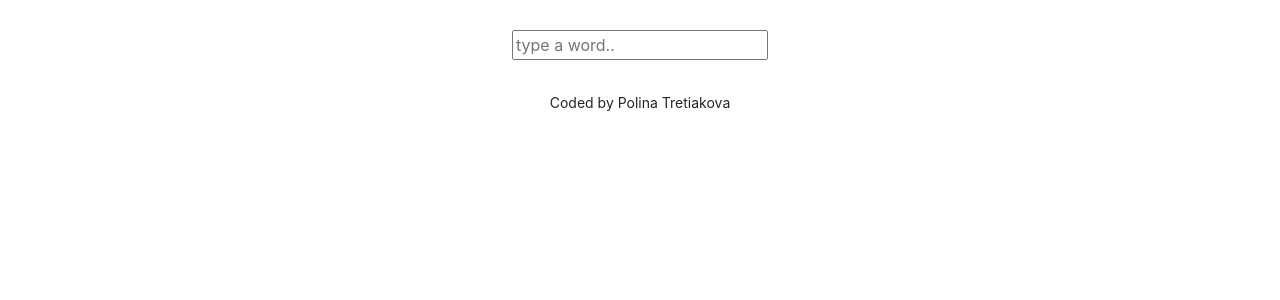
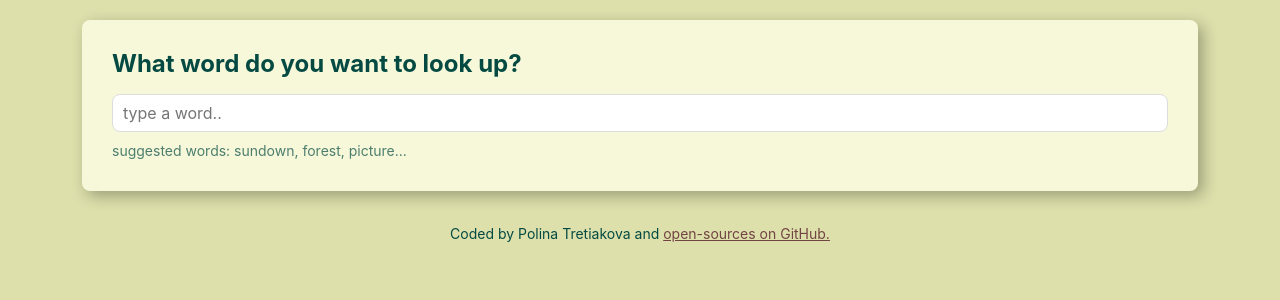
Before and after one commit to PollyT249/dictionary-project, a React (Create React App) app: page / in a window 1280 px wide. Shown: the top 300 px of the page. Built offline with nearby package versions, Linux system fonts and the light colour scheme; no server answers.

Commit message:
Styled the application

```diff
--- a/src/App.css
+++ b/src/App.css
@@ -1,3 +1,12 @@
+body {
+  background: #dde0ab;
+  color: #044a42;
+}
+
+a {
+  color: #734444;
+}
+
 .App-footer {
   margin: 30px 0;
   text-align: center;
--- a/src/App.js
+++ b/src/App.js
@@ -7,10 +7,19 @@ export default function App() {
       <div className="App">
         <header className="App-header"></header>
         <main>
-          <Dictionary />
+          <Dictionary defaultKeyword="sunrise" />
         </main>
         <footer className="App-footer">
-          <small>Coded by Polina Tretiakova</small>
+          <small>
+            Coded by Polina Tretiakova and{" "}
+            <a
+              href="https://github.com/PollyT249/dictionary-project"
+              target="_blank"
+              rel="noreferrer"
+            >
+              open-sources on GitHub.
+            </a>
+          </small>
         </footer>
       </div>
     </div>
--- a/src/Dictionary.css
+++ b/src/Dictionary.css
@@ -1,5 +1,28 @@
-.Dictionary form {
-  text-align: center;
-  display: 0 auto;
-  margin-top: 30px;
+.Dictionary h1 {
+  font-size: 24px;
+  font-weight: bold;
+  margin-bottom: 15px;
 }
+
+.Dictionary section {
+  background: #f7f8d9;
+  margin: 20px 0;
+  padding: 30px;
+  border-radius: 8px;
+  box-shadow: 5px 5px 15px rgba(0, 0, 0, 0.3);
+}
+
+.Dictionary input {
+  width: 100%;
+  border-radius: 8px;
+  border: 1px solid #ddd;
+  color: #333;
+  padding: 6px 10px;
+}
+
+.Dictionary .hint {
+  margin-top: 8px;
+  font-size: 14px;
+  height: 1.5;
+  opacity: 0.7;
+}
--- a/src/Dictionary.js
+++ b/src/Dictionary.js
@@ -3,36 +3,56 @@ import Results from "./Results";
 import axios from "axios";
 import "./Dictionary.css";
 
-export default function Dictionary() {
-  let [keyword, setKeyword] = useState("");
+export default function Dictionary(props) {
+  let [keyword, setKeyword] = useState(props.defaultKeyword);
   let [results, setResults] = useState(null);
+  let [loaded, setLoaded] = useState(false);
 
   function handleResponse(response) {
-    console.log(response.data);
     setResults(response.data);
   }
 
-  function search(event) {
-    event.preventDefault();
+  function search() {
     let apiKey = "20ao53abceat410d7090d5fb4a77c102";
     let apiUrl = `https://api.shecodes.io/dictionary/v1/define?word=${keyword}&key=${apiKey}`;
     axios.get(apiUrl).then(handleResponse);
+  }
+
+  function handleSubmit(event) {
+    event.preventDefault();
+    search();
   }
 
   function updateKeywordChange(event) {
     setKeyword(event.target.value);
   }
 
+  function load() {
+    setLoaded(true);
+    search();
+  }
+
+  if (loaded) {
     return (
       <div className="Dictionary">
-      <form onSubmit={search}>
+        <section>
+          <h1>What word do you want to look up?</h1>
+          <form onSubmit={handleSubmit}>
             <input
               type="search"
               placeholder="type a word.."
               onChange={updateKeywordChange}
             />
           </form>
+          <div className="hint">
+            suggested words: sundown, forest, picture...
+          </div>
+        </section>
         <Results results={results} />
       </div>
     );
+  } else {
+    load();
+    return "Loading..";
   }
+}
--- /dev/null
+++ b/src/Meaning.css
@@ -0,0 +1,16 @@
+.Meaning h3 {
+  font-size: 24px;
+  font-weight: bold;
+  height: 1.5;
+}
+
+.Meaning .definition {
+  font-size: 18px;
+  height: 1;
+}
+
+.Meaning .example {
+  font-size: 14px;
+  height: 1;
+  font-style: italic;
+}
--- a/src/Meaning.js
+++ b/src/Meaning.js
@@ -1,5 +1,6 @@
 import React from "react";
 import Synonyms from "./Synonyms";
+import "./Meaning.css";
 
 export default function Meaning(props) {
   let example = props.meaning.example;
@@ -7,13 +8,8 @@ export default function Meaning(props) {
   return (
     <div className="Meaning">
       <h3>{props.meaning.partOfSpeech}</h3>
-      <p>
-        <strong>Definition: </strong>
-        {props.meaning.definition}
-      </p>
-      <p className="Meaning-example">
-        <em>{example ? `Example: ${example}` : null}</em>
-      </p>
+      <p className="definition">{props.meaning.definition}</p>
+      <p className="example">{example ? `Example: ${example}` : null}</p>
       <Synonyms synonyms={props.meaning.synonyms} />
     </div>
   );
--- /dev/null
+++ b/src/Results.css
@@ -0,0 +1,11 @@
+.Results h2 {
+  font-size: 36px;
+  height: 1.5;
+  font-weight: bold;
+}
+
+.Results p {
+  font-size: 24px;
+  height: 1.5;
+  font-weight: normal;
+}
--- a/src/Results.js
+++ b/src/Results.js
@@ -1,17 +1,20 @@
 import React from "react";
 import Meaning from "./Meaning";
+import "./Results.css";
 
 export default function Results(props) {
   if (props.results) {
     return (
       <div className="Results">
-        <h2>{props.results.word}</h2>
-        <p>[{props.results.phonetic}]</p>
+        <section>
+          <h2>{props.results.word}</h2>
+          <p>[{props.results.phonetic}]</p>
+        </section>
         {props.results.meanings.map(function (meaning, index) {
           return (
-            <div key={index}>
+            <section key={index}>
               <Meaning meaning={meaning} />
-            </div>
+            </section>
           );
         })}
       </div>
--- /dev/null
+++ b/src/Synonyms.css
@@ -0,0 +1,12 @@
+.Synonyms {
+  margin: 15px 0 0;
+  padding: 0;
+}
+
+.Synonyms li {
+  font-size: 13px;
+  display: inline-block;
+  padding-right: 10px;
+  height: 1;
+  opacity: 0.8;
+}
--- a/src/Synonyms.js
+++ b/src/Synonyms.js
@@ -1,4 +1,5 @@
 import React from "react";
+import "./Synonyms.css";
 
 export default function Synonyms(props) {
   if (props.synonyms) {
```
Lines whose indentation alone changed are shown as unchanged.
